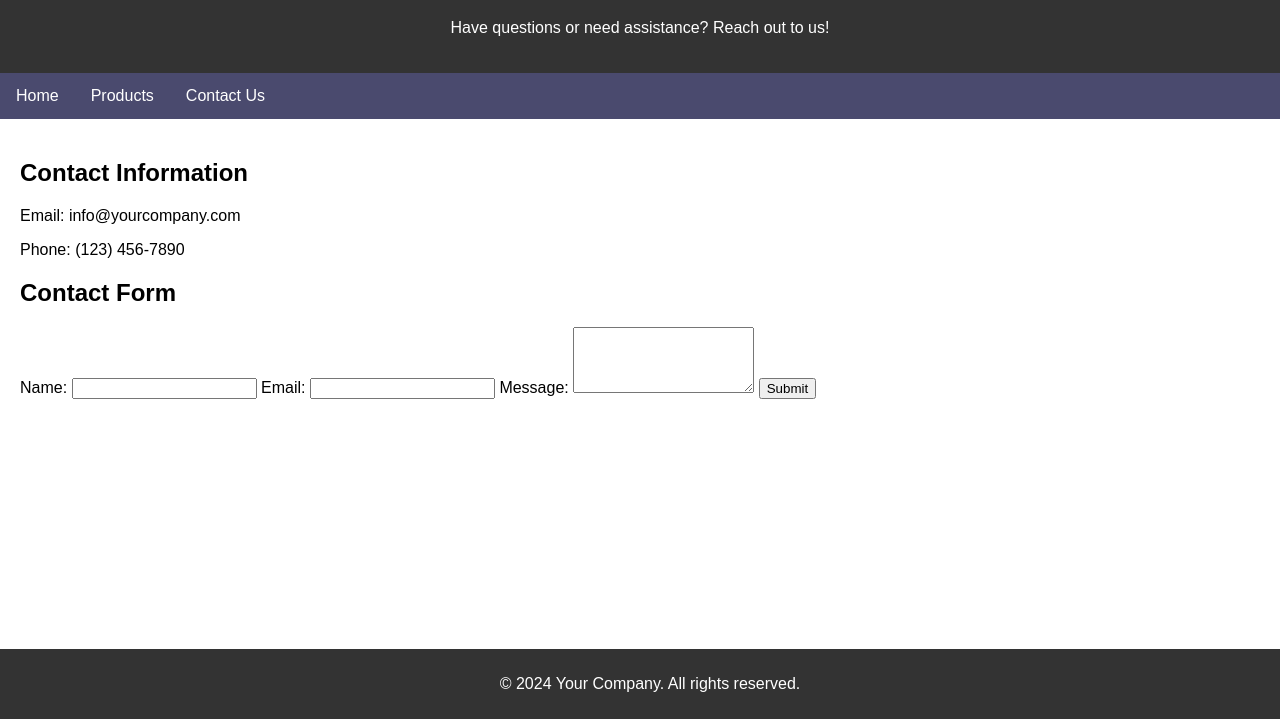
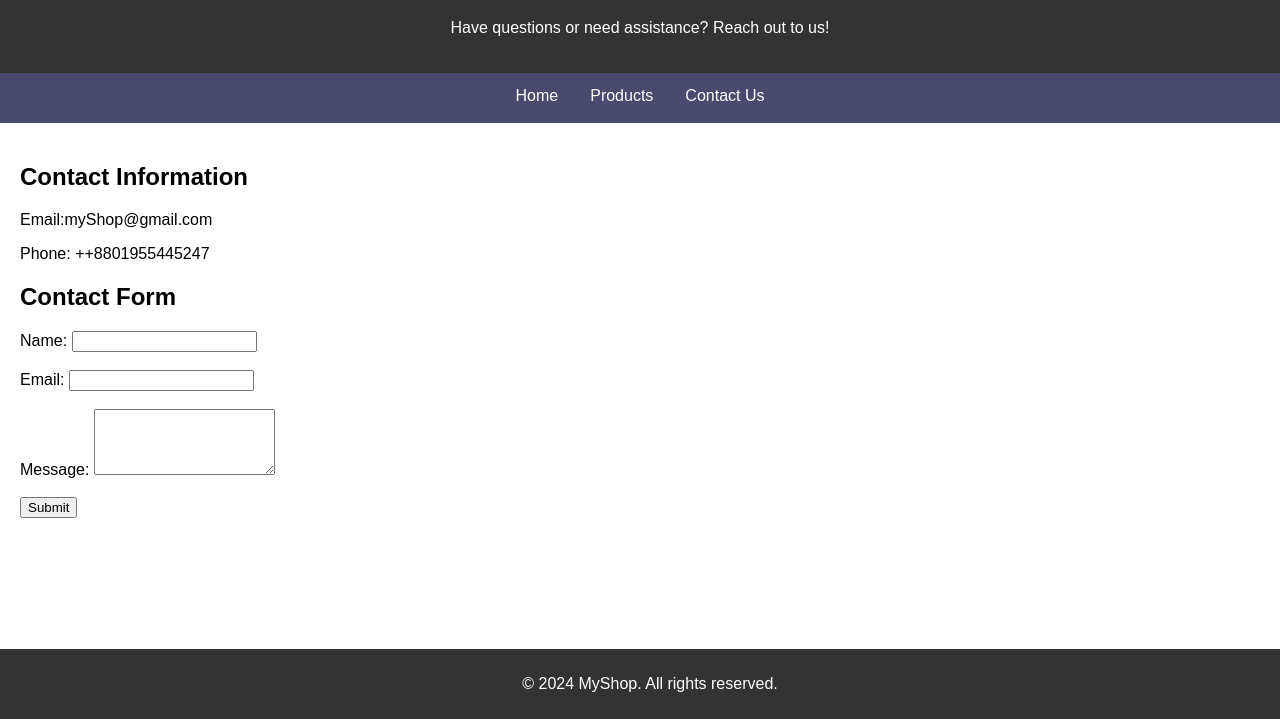
Before and after one commit to Nashua29/midExam, a plain HTML site: page contact.html in a window 1280 px wide. Shown: the part 81-800 px from the top of the page. Drawn offline with Linux system fonts and the light colour scheme.

```diff
--- a/contact.html
+++ b/contact.html
@@ -22,26 +22,26 @@
 
     <section class="main-content">
         <h2>Contact Information</h2>
-        <p>Email: info@yourcompany.com</p>
-        <p>Phone: (123) 456-7890</p>
+        <p>Email:myShop@gmail.com</p>
+        <p>Phone: ++8801955445247</p>
 
         <h2>Contact Form</h2>
         <form action="submit_form.php" method="post">
             <label for="name">Name:</label>
-            <input type="text" id="name" name="name" required>
+            <input type="text" id="name" name="name" required><br><br>
 
             <label for="email">Email:</label>
-            <input type="email" id="email" name="email" required>
+            <input type="email" id="email" name="email" required><br><br>
 
             <label for="message">Message:</label>
-            <textarea id="message" name="message" rows="4" required></textarea>
+            <textarea id="message" name="message" rows="4" required></textarea><br><br>
 
             <button type="submit">Submit</button>
         </form>
     </section>
 
     <footer>
-        <p>&copy; 2024 Your Company. All rights reserved.</p>
+        <p>&copy; 2024 MyShop. All rights reserved.</p>
     </footer>
 </body>
 </html>
--- a/styles.css
+++ b/styles.css
@@ -21,10 +21,12 @@ ul {
     margin: 0;
     padding: 0;
     overflow: hidden;
+    display: inline-block
 }
 
 li {
     float: left;
+    display: inline-block
 }
 
 a {
```
Also changed, not shown: products.html (+1 -1 lines).
